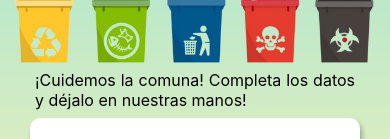
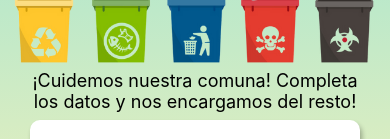
Before and after one commit to MeBustamante/Proyecto-Quinchao-Recicla, a React Native app: screen /SolicitudRetiroResiduos in a window 390 px wide. Shown: the part 164-303 px from the top of the page. Built offline with nearby package versions, Linux system fonts and the light colour scheme.

Commit message:
descripción

```diff
--- a/Button_Servicios/SolicitudRetiroResiduos.js
+++ b/Button_Servicios/SolicitudRetiroResiduos.js
@@ -43,7 +43,7 @@ const SolicitudRetiroResiduos = () => {
 
         <View style={styles.container}>
           <Text style={styles.description}>
-          ¡Cuidemos la comuna! Completa los datos y déjalo en nuestras manos!
+          ¡Cuidemos nuestra comuna! Completa los datos y nos encargamos del resto!
            </Text>
 
           <View style={styles.formContainer}>
@@ -158,10 +158,10 @@ const styles = StyleSheet.create({
     paddingTop: 0.1,
   },
   description: {
-    fontSize: 16,
-    textAlign: 'justify',
+    fontSize: 18,
+    textAlign: 'center',
     color: 'black',
-    paddingHorizontal: 15,
+    paddingHorizontal: 12,
     marginBottom: 8,
   },
   formContainer: {
```
